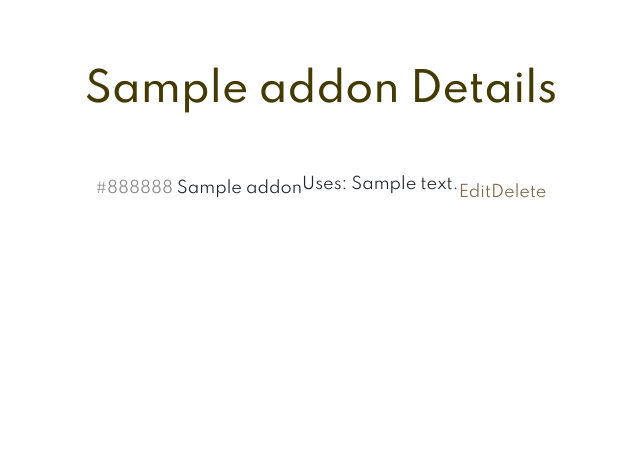
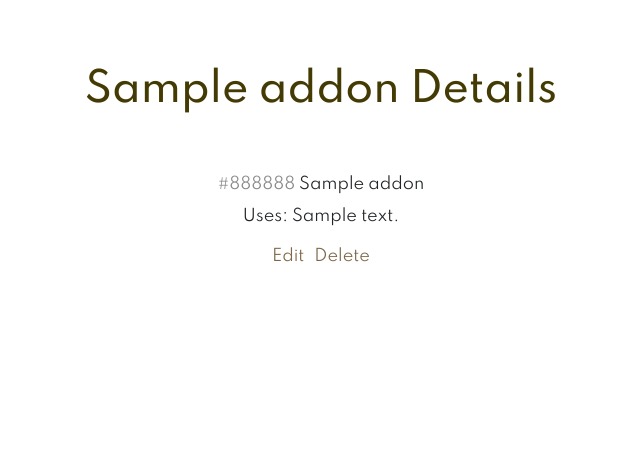
Before and after one commit to erikacolette29/Pocketology, a Django app: page /addons/1/ in a window 1280 px wide. Shown: the part 56-517 px from the top of the page, without its empty margins (319-959 px from the left). Run offline with Django 3.2, Linux system fonts and the light colour scheme; a user stored in the database is signed in; tables that the repository leaves empty hold one stand-in row (values such as "Sample post"); some web fonts are replaced.

Commit message:
supply details style works

```diff
--- a/main_app/static/css/style.css
+++ b/main_app/static/css/style.css
@@ -142,6 +142,7 @@ img {
   display: flex;
   justify-content: center;
   align-items: center;
+  flex-flow: column wrap;
 }
 
 .edit-delete-container2 {
--- a/main_app/templates/main_app/addon_detail.html
+++ b/main_app/templates/main_app/addon_detail.html
@@ -19,9 +19,9 @@
 
 
       <div class="edit-delete-container2">
-
+        <div class=edit-btn>
         <a href="{% url 'addons_update' addon.id %}">Edit</a>
-
+      </div>
         <a href="{% url 'addons_delete' addon.id %}">Delete</a>
     </div>
   </div>
```
